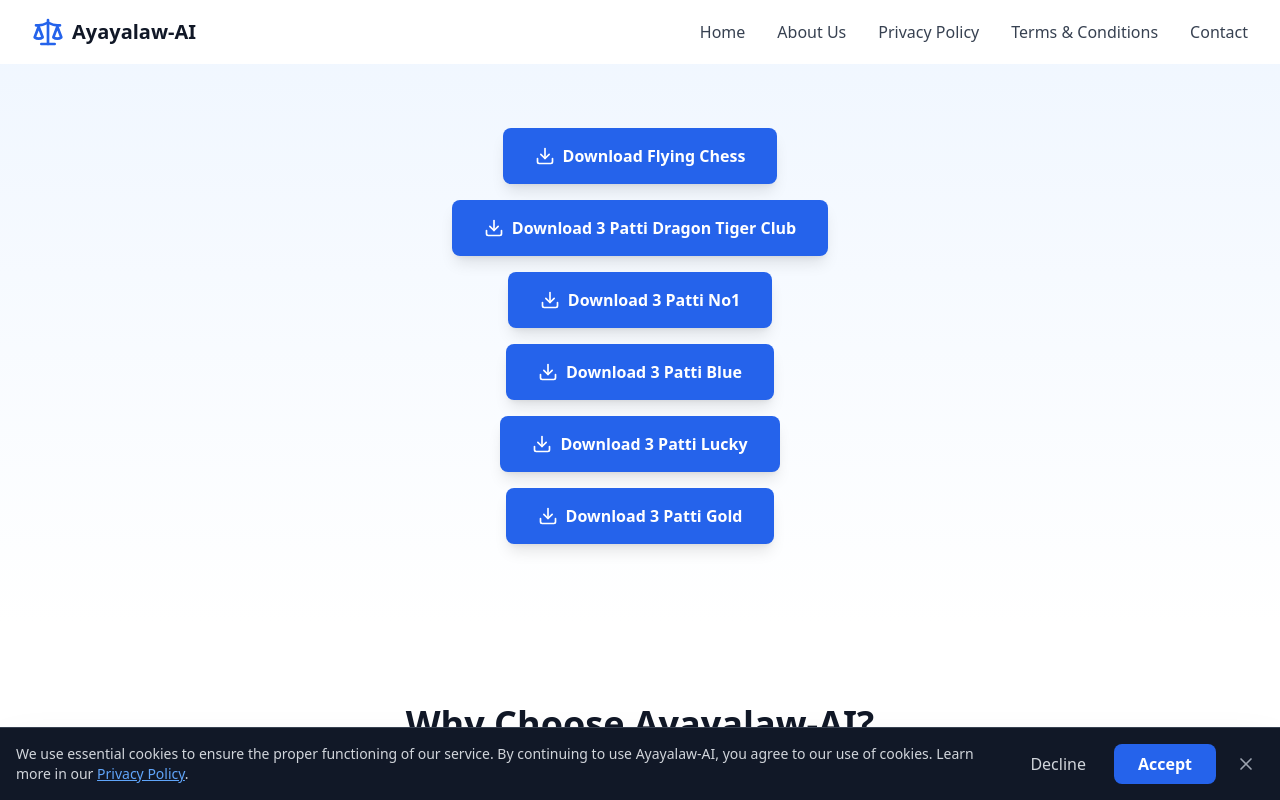
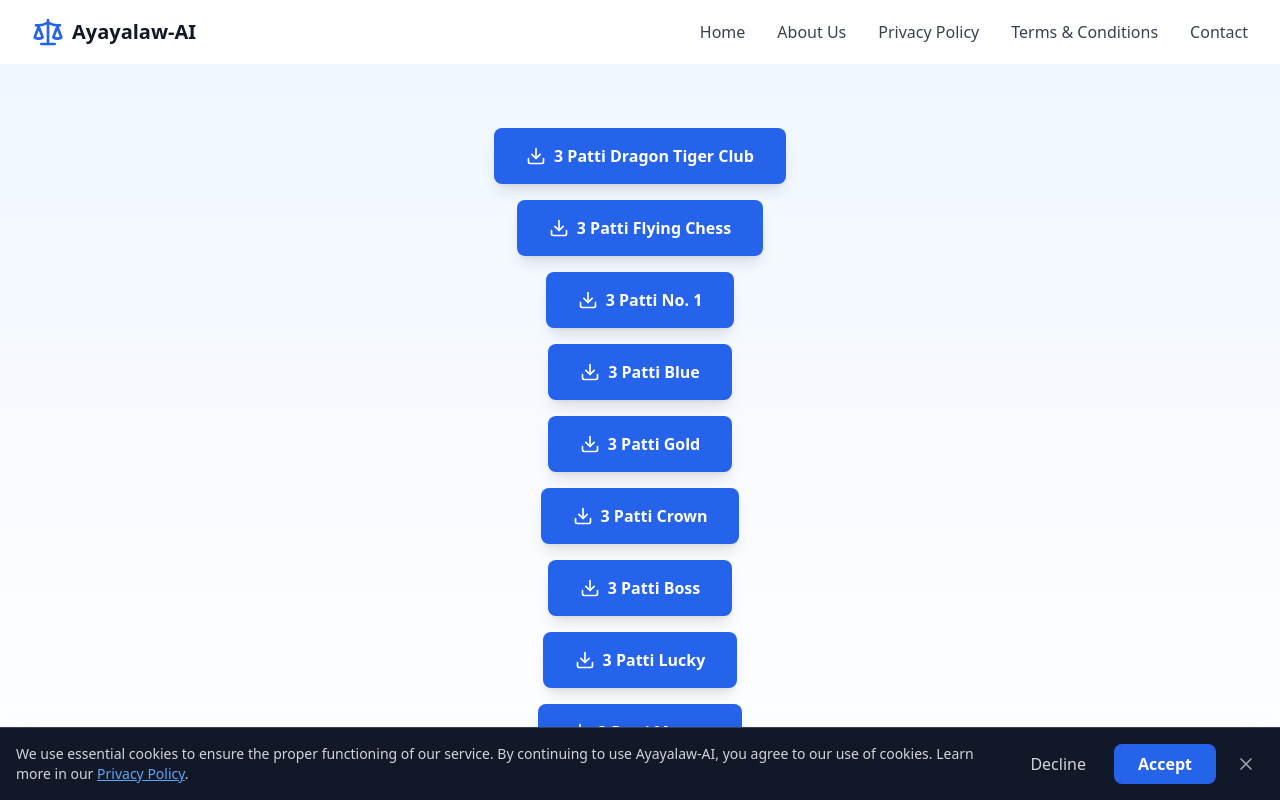
Before and after one commit to zoyakhanmalik0/ayayalaw-ai-new, a React (Vite) app: page / in a window 1280 px wide. Shown: the top 800 px of the page. Built offline with nearby package versions, Linux system fonts and the light colour scheme.

Commit message:
Update Home.tsx

```diff
--- a/src/pages/Home.tsx
+++ b/src/pages/Home.tsx
@@ -8,12 +8,16 @@ export default function Home() {
       <section className="pt-32 pb-20 px-4 sm:px-6 lg:px-8 bg-gradient-to-b from-blue-50 to-white">
         <div className="max-w-7xl mx-auto text-center flex flex-col items-center gap-4">
           {[
-            "Download Flying Chess",
-            "Download 3 Patti Dragon Tiger Club",
-            "Download 3 Patti No1",
-            "Download 3 Patti Blue",
-            "Download 3 Patti Lucky",
-            "Download 3 Patti Gold"
+          "3 Patti Dragon Tiger Club",
+"3 Patti Flying Chess",
+"3 Patti No. 1",
+"3 Patti Blue",
+"3 Patti Gold",
+"3 Patti Crown",
+"3 Patti Boss",
+"3 Patti Lucky",
+"3 Patti Master"
+
           ].map((title, index) => (
             <a
               key={index}
```
